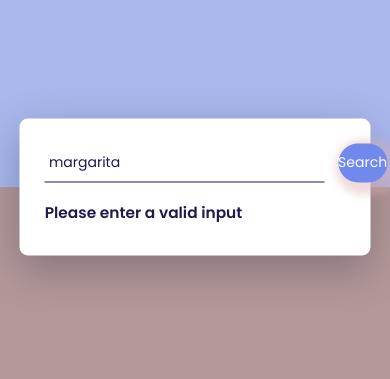
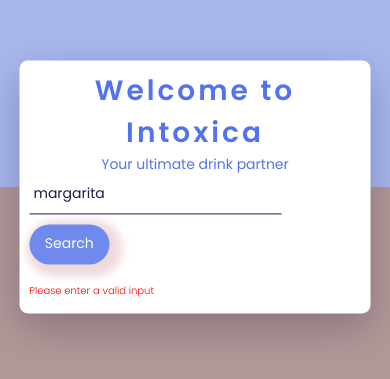
Before and after one commit to geoffreykithuku/intoxica, a plain HTML site: page index.html in a window 390 px wide. Shown: the part 235-614 px from the top of the page. Drawn offline with Linux system fonts and the light colour scheme; no server answers.

Commit message:
added more mobile responsiveness

```diff
--- a/index.html
+++ b/index.html
@@ -13,11 +13,22 @@
 </head>
 <body>
 <div class="container">
+    <div class="head">
+        <h2>Welcome to Intoxica</h2>
+        <p>Your ultimate drink partner</p>
+    </div>
+
     <div class="search-container">
-        <input class="input" type="text" placeholder="Type a cocktail name ..." id="user-input" value="margarita">
+
+        <input class="input" type="text" placeholder="Type a cocktail name ..." id="user-input" value ="margarita">
        <button id="search-button" class="button">Search</button>
     </div>
     <div id="result">
+
+    </div>
+
+    <div class="display-all">
+
 
     </div>
 </div>
--- a/index.js
+++ b/index.js
@@ -4,11 +4,10 @@ let searchBtn = document.getElementById('search-button');
 
 let url = 'https://thecocktaildb.com/api/json/v1/1/search.php?s=';
 
-let userInput = document.getElementById('user-input').value;
 
 
-document.addEventListener('DOMContentLoaded', (e) => {
-
+let getInfo = () => {
+    let userInput = document.getElementById('user-input').value;
 
         if (userInput == 0) {
             result.innerHTML = `<h3 class="message">The input field cannot be empty</h3>`;
@@ -50,7 +49,6 @@ document.addEventListener('DOMContentLoaded', (e) => {
                     ingredients.forEach(item => {
                         let listItem = document.createElement('li');
                         listItem.textContent = item;
-                console.log(listItem)
                         ingredientsContainer.appendChild(listItem)
                     });
                 })
@@ -59,7 +57,10 @@ document.addEventListener('DOMContentLoaded', (e) => {
                     result.innerHTML = `<h3 class='message'>Please enter a valid input</h3>
 
             `
-        })
+                });
         }
 
-})
+}
+
+window.addEventListener('load', getInfo)
+searchBtn.addEventListener('click', getInfo)
--- a/style.css
+++ b/style.css
@@ -8,18 +8,18 @@
  }
 
  body {
-    height: 100vh;
+   height: 100vh;
     background: linear-gradient(#a9b7ec 50%, #b39898 50%);
  }
  .container{
-    position: absolute;
+    position: relative;
     transform: translate(-50%, -50%);
     top: 50%;
     left: 50%;
     width: 90vw;
     max-width: 37.5em;
     background-color: #ffffff;
-    padding: 1.8em;
+    padding: 0.7em;
     border-radius: 0.6em;
     box-shadow: 0 1em 3em rgba(2,9,38,0.25);
 
@@ -57,24 +57,25 @@
  }
  #result {
    color: #575a7b;
-   line-height: 2em;
+   line-height: 1.5em;
 
  }
 
  #result img {
     display: block;
-    max-width: 15.5em;
+    width: 15.5em;
+    max-height: 10.5em;
     margin: auto;
     border-radius: 5px;
       z-index: 999;
  }
  #result h2{
-   font-size: 1.25em;
+   font-size: 1em;
    margin: 0.8em 0 1.6em 0;
    text-align: center;
    text-transform: uppercase;
    font-weight: 600;
-   letter-spacing: 0.09em;
+   letter-spacing: 0.05em;
    color: #8883aa;
    position: relative;
  }
@@ -88,7 +89,7 @@
    bottom: -0.3em;
 }
 #result h3{
-   font-size: 1.1em;
+   font-size: 1em;
    font-weight: 600;
    margin-bottom: 0.2em;
    color: #1f194c;
@@ -107,12 +108,49 @@
    font-weight: 400;
    font-size: 0.95em;
 }
+#result .message{
+   color: red;
+   font-weight: 100;
+   font-size: 10px;
+}
+
+.head h2{
+   color: #5372f0;
+   text-align: center;
+   justify-content: center;
+   font-size: 2em;
+   letter-spacing: 3px;
+}
+.head p {
+   color: #5372f0;
+   text-align: center;
+   justify-content: center;
+}
 
 
 
-@media screen and (max-width: 600px) {
+
+
+
+
+
+@media screen and (max-width: 450px) {
    .container{
       font-size: 14px;
    }
+   .search-container{
+      display: block;
+      align-items: center;
+   }
+   .search-container input{
+      width: 18em;
+      margin-bottom: 10px;
+   }
+   .search-container button{
+      font-size: 1em;
+      height:40px;
+      width: 80px;
+
+   }
 
 }
```
Lines whose indentation alone changed are shown as unchanged.
